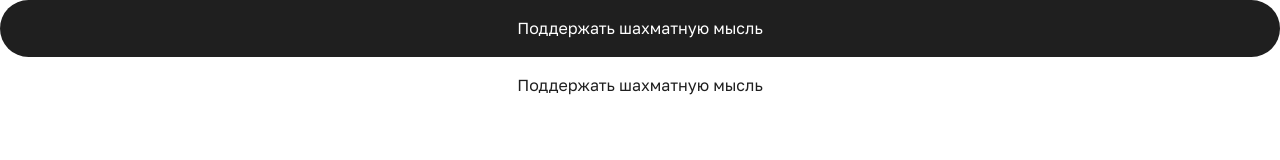
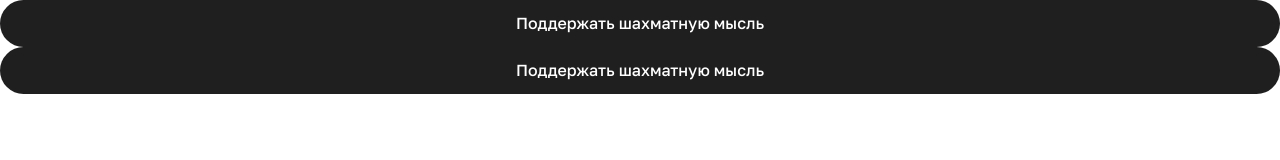
Before and after one commit to TheVadiratti/yandex-test-landing, a website built with webpack: page index.html in a window 1280 px wide. In both pictures the pointer is over the link 640 px from the left and 85 px from the top of the page. Built offline with nearby package versions, Linux system fonts and the light colour scheme.

Commit message:
Дорабатывает button-main

```diff
--- a/src/components/button-main/_white/button-main_white.css
+++ b/src/components/button-main/_white/button-main_white.css
@@ -2,3 +2,8 @@
   background-color: var(--white-light-transparent);
   color: var(--black);
 }
+
+.button-main_white:hover {
+  background-color: var(--black);
+  color: var(--white);
+}
--- a/src/components/button-main/button-main.css
+++ b/src/components/button-main/button-main.css
@@ -8,6 +8,14 @@
   border-radius: 66px;
   text-align: center;
   font-family: 'Golos Text', sans-serif;
+  font-weight: 500;
   font-size: 16px;
-  line-height: 130%;
+  letter-spacing: 0;
+  line-height: 11px;
+  text-decoration: none;
 }
+
+.button-main:hover {
+  background-color: var(--yellow);
+  color: var(--black);
+}
```
